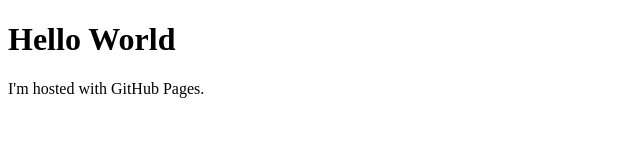
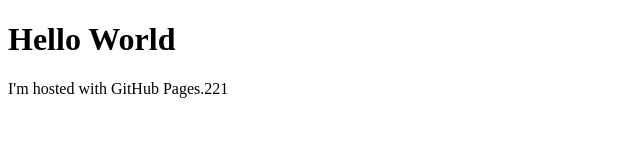
Before and after one commit to 342th/qbrep.github.io, a plain HTML site: page index.html in a window 1280 px wide. Shown: the full height of the page, 0-640 px from the left. Drawn offline with Linux system fonts and the light colour scheme.

Commit message:
Update index.html

```diff
--- a/index.html
+++ b/index.html
@@ -2,6 +2,6 @@
 <html>
 <body>
 <h1>Hello World</h1>
-<p>I'm hosted with GitHub Pages.</p>
+<p>I'm hosted with GitHub Pages.221</p>
 </body>
 </html>
```
